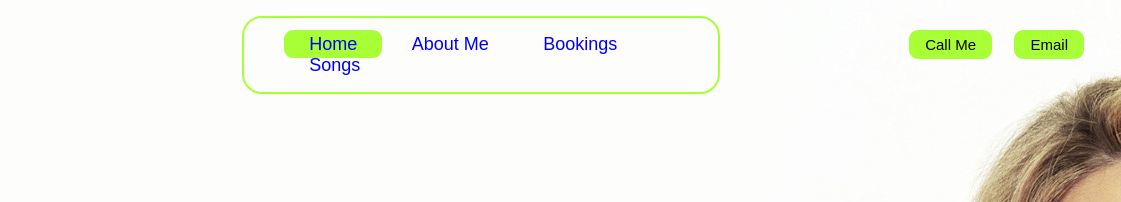
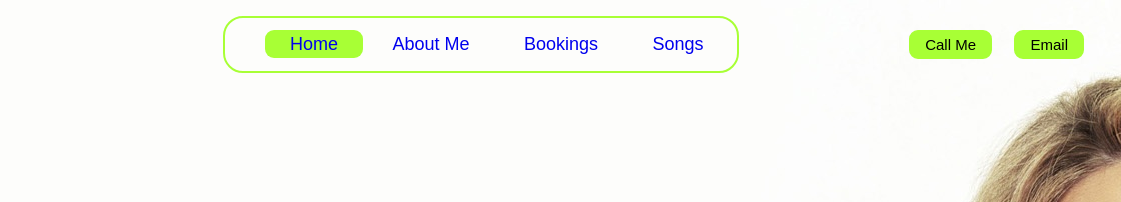
Before and after one commit to adi1719/Mariah-Carey-Landingpage-, a plain HTML site: page index.html in a window 1280 px wide. Shown: the top 202 px of the page, 159-1280 px from the left. Drawn offline with Linux system fonts and the light colour scheme; a web font is replaced by a local one.

Commit message:
Update styles.css

```diff
--- a/styles.css
+++ b/styles.css
@@ -30,7 +30,7 @@ body {
 
 .mid {
     display: block;
-    width: 37%;
+    width: 40%;
     margin: 16px auto;
     border: 2px solid #A8FF35;
     border-radius: 20px;
```
